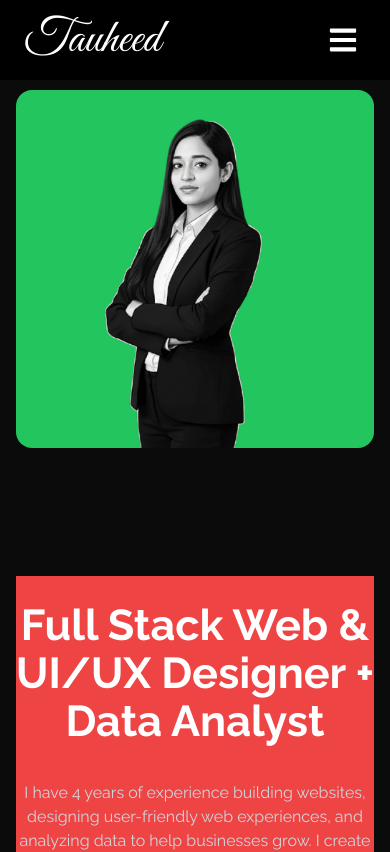
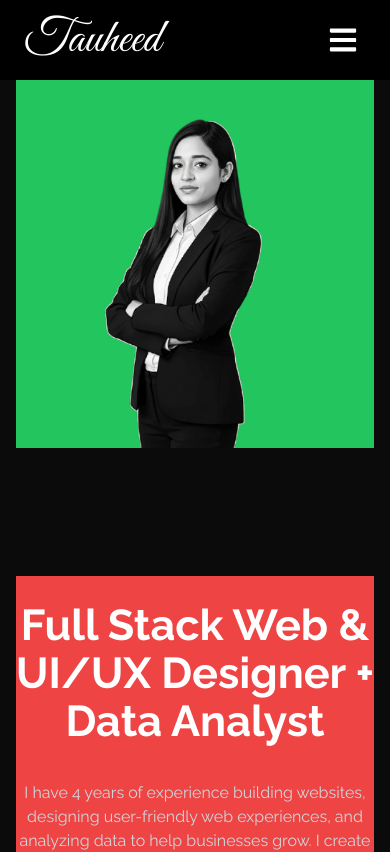
Before and after one commit to Tauheedjahan/Tj_Portfolio, a React (Create React App) app: page / in a window 390 px wide. Shown: the top 852 px of the page. Built offline with nearby package versions, Linux system fonts and the light colour scheme.

Commit message:
Update Home.jsx

```diff
--- a/src/components/Home.jsx
+++ b/src/components/Home.jsx
@@ -13,11 +13,11 @@ const Home = () => {
       <div className="mx-auto flex flex-col items-center justify-center h-full px-4 md:flex-row">
   {/* ab max-w-screen-lg hata diya */}
 
-      <div className="small-screen hidden">
+      <div className="small-screen hidden bg-green-500">
         <img
           src={HeroImage}
           alt="profile"
-                className="rounded-2xl mx-auto w-full bg-green-500 md:w-4/5"
+                className="rounded-2xl mx-auto w-full  md:w-4/5"
           />
 
 
```
